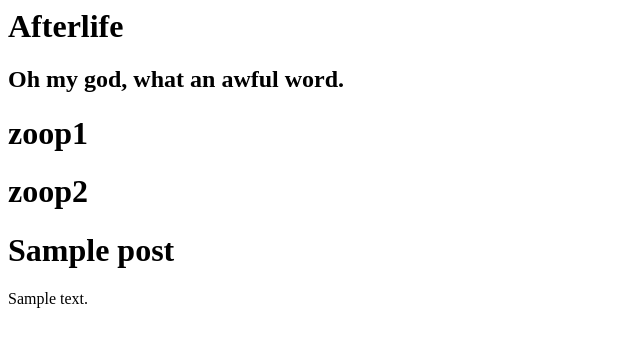
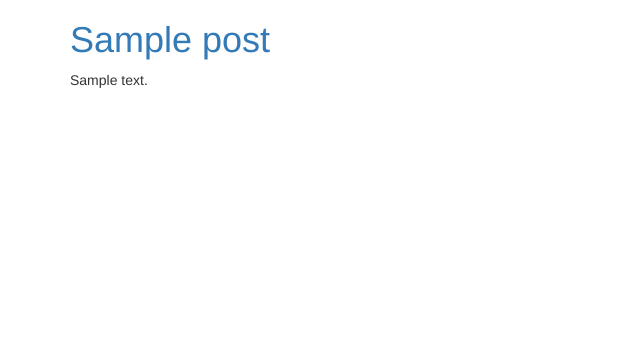
Before and after one commit to Squarn/DBlog, a Django app: template blogum/templates/blogum/post_list.html in a window 1280 px wide. Shown: the top 347 px of the page, without its empty margins (0-640 px from the left). Run offline with Django 3.2, Linux system fonts and the light colour scheme; the template is opened without the code that fills it: values that come from a table or form of the project are taken from there, others are empty; tables that the repository leaves empty hold one stand-in row (values such as "Sample post"); some libraries are stand-ins or nearby versions.

Commit message:
Added post detail

```diff
--- /dev/null
+++ b/blogum/templates/blogum/base.html
@@ -0,0 +1,27 @@
+{% load staticfiles %}
+<html>
+<head>
+	<title>Hello</title>
+	<!-- Latest compiled and minified CSS -->
+	<link rel="stylesheet" href="https://maxcdn.bootstrapcdn.com/bootstrap/3.3.7/css/bootstrap.min.css" integrity="sha384-BVYiiSIFeK1dGmJRAkycuHAHRg32OmUcww7on3RYdg4Va+PmSTsz/K68vbdEjh4u" crossorigin="anonymous">
+
+	<!-- Optional theme -->
+	<link rel="stylesheet" href="https://maxcdn.bootstrapcdn.com/bootstrap/3.3.7/css/bootstrap-theme.min.css" integrity="sha384-rHyoN1iRsVXV4nD0JutlnGaslCJuC7uwjduW9SVrLvRYooPp2bWYgmgJQIXwl/Sp" crossorigin="anonymous">
+
+	<!-- Latest compiled and minified JavaScript -->
+	<script src="https://maxcdn.bootstrapcdn.com/bootstrap/3.3.7/js/bootstrap.min.js" integrity="sha384-Tc5IQib027qvyjSMfHjOMaLkfuWVxZxUPnCJA7l2mCWNIpG9mGCD8wGNIcPD7Txa" crossorigin="anonymous"></script>
+	<link rel="stylesheet" href="{% static 'css/blogum.css' %}">
+</head>
+<body>
+<body>
+    <div class="content container">
+        <div class="row">
+            <div class="col-md-8">
+            {% block content %}
+            {% endblock %}
+            </div>
+        </div>
+    </div>
+</body>
+</body>
+</html>
--- a/blogum/templates/blogum/post_list.html
+++ b/blogum/templates/blogum/post_list.html
@@ -1,12 +1,10 @@
-<html>
-	<h1>Afterlife</h1>
-	<h2>Oh my god, what an awful word.</h2>
-<h1>zoop1</h1>
-{% for post in posts %}
-<h1>zoop2</h1>
-	<div>
-		<h1>{{ post.title }}</h1>
-		<p>{{ post.text|linebreaksbr }}</p>
-	</div>
-{% endfor %}
-</html>
+{% extends 'blogum/base.html' %}
+
+{% block content %}
+	{% for post in posts %}
+		<div>
+			<h1><a href="{% url 'post_detail' pk=post.pk %}">{{ post.title }}</a></h1>
+			<p>{{ post.text|linebreaksbr }}</p>
+		</div>
+	{% endfor %}
+{% endblock %}
--- a/blogum/urls.py
+++ b/blogum/urls.py
@@ -3,4 +3,5 @@ from . import views
 
 urlpatterns = [
     url(r'^$', views.post_list, name='post_list'),
+    url(r'^post/(?P<pk>\d+)/$', views.post_detail, name='post_detail'),
 ]
--- a/blogum/views.py
+++ b/blogum/views.py
@@ -1,7 +1,12 @@
 from django.shortcuts import render
 from django.utils import timezone
+from django.shortcuts import render, get_object_or_404
 from .models import Post
 
 def post_list(request):
     posts = Post.objects.filter(published_date__lte=timezone.now()).order_by('published_date')
     return render(request, 'blogum/post_list.html', {'posts': posts})
+
+def post_detail(request,pk):
+	post = get_object_or_404(Post,pk=pk)
+	return render(request, 'blogum/post_detail.html', {'post': post})
```
Also changed, not shown: blogum/templates/blogum/post_detail.html (added, +11 -0 lines).
